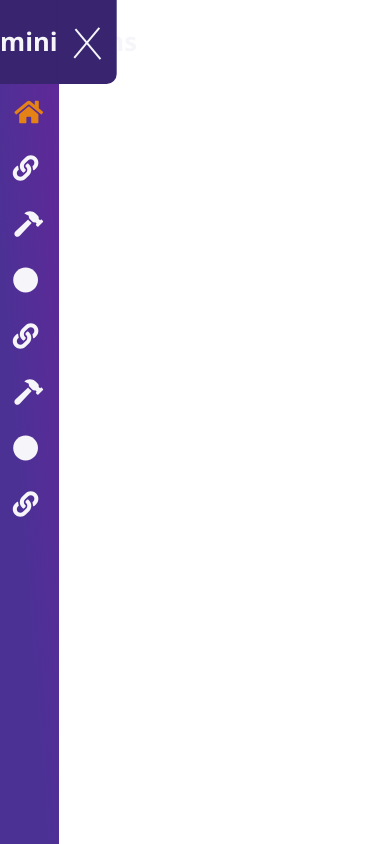
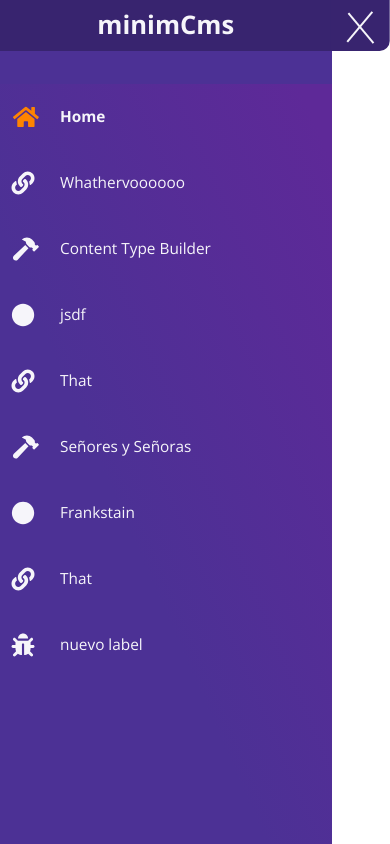
Before and after one commit to alexdr00/headless-cms, a React (Create React App) app in the folder gui/: page / in a window 390 px wide. Built offline with nearby package versions, Linux system fonts and the light colour scheme.

Commit message:
sidenav responsive.

```diff
--- a/gui/src/components/sidenav/MenuButton.jsx
+++ b/gui/src/components/sidenav/MenuButton.jsx
@@ -9,7 +9,7 @@ const MenuButton = ({ onClick, isCollapsed }) => {
   const thirdBarRotated = !isCollapsed ? style.thirdBarRotated : '';
 
   return (
-    <button onClick={onClick} type="button" className={style.menuButton}>
+    <button onClick={onClick} type="button" className={`${style.menuButton}`}>
       <div className={`${style.bar} ${firstBarRotated}`} />
       <div className={`${style.bar} ${secondBarRotated}`} />
       <div className={`${style.bar} ${thirdBarRotated}`} />
--- /dev/null
+++ b/gui/src/components/sidenav/mediaQueries.scss
@@ -0,0 +1,42 @@
+@media screen and (max-width: 1300px) {
+  .sidenav {
+    width: 20%;
+  }
+
+  .navLink {
+    font-size: 0.5rem;
+    min-height: 40px;
+
+    .navIcon {
+      font-size: 0.9rem;
+    }
+    &Label {
+      margin-left: 50px;
+    }
+  }
+}
+
+@media screen and (max-width: 992px) {
+  .sidenav {
+    width: 22%;
+  }
+
+  .navLink {
+    font-size: 0.5rem;
+  }
+}
+
+@media screen and (max-width: 768px) {
+  .sidenav {
+    width: 85%;
+  }
+
+  .navLink {
+    font-size: 0.6rem;
+    min-height: 60px;
+
+    &Label {
+      margin-left: 60px;
+    }
+  }
+}
--- a/gui/src/components/sidenav/styles.module.scss
+++ b/gui/src/components/sidenav/styles.module.scss
@@ -1,6 +1,6 @@
 $primaryColor: #4c3195;
 $secondaryColor: darken($primaryColor, 10);
-$tertiaryColor: #e58216;
+$tertiaryColor: #ff8400;
 $textColor: #f6f5fa;
 
 .sidenav {
@@ -25,7 +25,7 @@ $textColor: #f6f5fa;
   top: 0;
   right: 0;
   transform: translateX(98%);
-  height: 10%;
+  height: 2rem;
   width: 2.3rem;
   border-bottom-right-radius: 10px;
   cursor: pointer;
@@ -80,7 +80,7 @@ $textColor: #f6f5fa;
   flex-direction: column;
   justify-content: center;
 
-  font-size: 0.6rem;
+  font-size: 0.5rem;
   color: $textColor;
   background-color: transparent;
   margin: 3px 0;
@@ -107,7 +107,8 @@ $textColor: #f6f5fa;
   }
 
   &Label {
-    margin-left: 60px;
+    margin-left: 55px;
+    text-align: left;
     position: absolute;
     left: 0;
     top: 50%;
@@ -129,7 +130,7 @@ $textColor: #f6f5fa;
   justify-content: center;
   background-color: $secondaryColor;
   margin-bottom: auto;
-  height: 10%;
+  height: 2rem;
 
   &Text {
     text-align: center;
@@ -147,3 +148,24 @@ $textColor: #f6f5fa;
     text-decoration: none;
   }
 }
+
+// ** Custom Scrollbar
+.sidenav {
+  // width
+  ::-webkit-scrollbar {
+    width: 7px;
+  }
+
+  // track
+  ::-webkit-scrollbar-track {
+    background: $primaryColor;
+  }
+
+  // handle
+  ::-webkit-scrollbar-thumb {
+    border-radius: 100px;
+    background: $tertiaryColor;
+  }
+}
+
+@import './mediaQueries.scss';
--- a/gui/src/config/links/index.js
+++ b/gui/src/config/links/index.js
@@ -37,5 +37,10 @@ module.exports = {
       to: '/hola2w',
       label: 'That',
     },
+    {
+      to: '/eso',
+      label: 'nuevo label',
+      icon: 'bug',
+    },
   ],
 };
--- a/gui/src/stylesheets/base/_base.scss
+++ b/gui/src/stylesheets/base/_base.scss
@@ -2,3 +2,7 @@ html {
   font-size: 62.5%; // 1rem = 10px; 10px/16px = 62.5%
   height: 100%;
 }
+
+body {
+  box-sizing: border-box;
+}
```
Also changed, not shown: gui/src/components/sidenav/User.jsx (deleted), gui/src/components/sidenav/UserName.jsx (deleted), gui/src/components/sidenav/UserPhoto.jsx (deleted).
